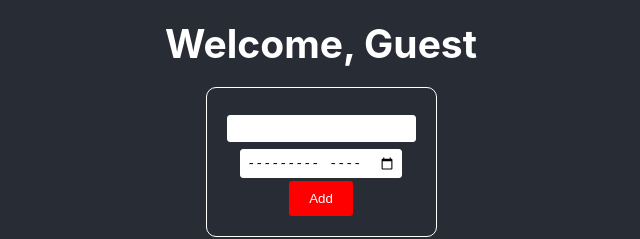
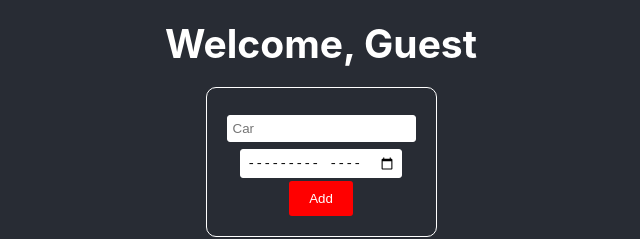
Before and after one commit to shumikhinigor/react, a React (Create React App) app: page / in a window 1280 px wide. Shown: the top 239 px of the page, without its empty margins (319-959 px from the left). Built offline with nearby package versions, Linux system fonts and the light colour scheme.

Commit message:
reference

```diff
--- a/src/App.js
+++ b/src/App.js
@@ -1,4 +1,4 @@
-import { Component } from 'react';
+import React, { Component } from 'react';
 import Car from './components/Car/Car';
 import Welcome from './components/Welcome/Welcome'
 import ErrorBoundary from './common/ErrorBoundary/ErrorBoundary';
@@ -29,6 +29,8 @@ class App extends Component {
 				}
 			]
 		}
+
+		this.inputRef = React.createRef()
 	}
 
 	onClickClearSelectedCarsHandler = () => {
@@ -61,11 +63,15 @@ class App extends Component {
 		cars.push({
 			id: cars.length + 1,
 			name,
-			year: year.match(/\d+((?=-))/)[0],
+			year: +year.match(/\d+((?=-))/)[0],
 			selected: false
 		})
 		this.setState({ cars })
 		clearForm()
+	}
+
+	componentDidMount() {
+		this.inputRef.current.focus()
 	}
 
 	render() {
@@ -90,7 +96,13 @@ class App extends Component {
 
 					<div className={ classes['App-form'] }>
 						<form onSubmit={ this.onSubmitFormHandler } name="form">
-							<input type="text" name="name" required />
+							<input
+								ref={ this.inputRef }
+								type="text"
+								name="name"
+								placeholder={ 'Car' }
+								required
+							/>
 							<br />
 							<input type="month" name="year" required />
 							<br />
```
